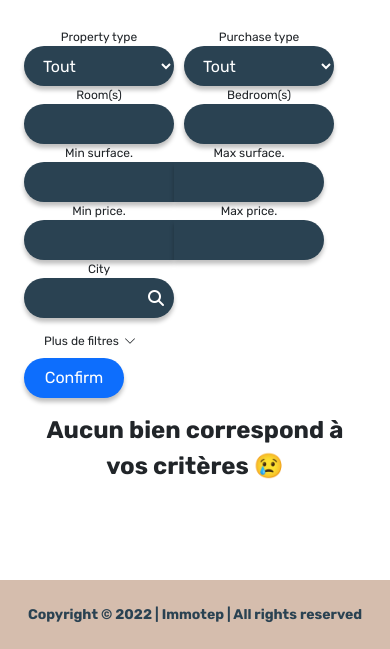
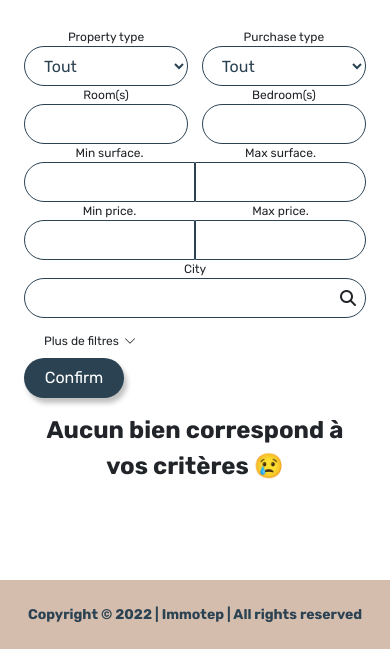
Before and after one commit to ImmotepOrga/Immotep, a Django app: page /annonces in a window 390 px wide. Shown: the part 386-1035 px from the top of the page. Run offline with Django 4.2, Linux system fonts and the light colour scheme; data that the repository does not hold is empty; parts of the project's set-up code (start-up, migrations or seed data) failed here and were passed over; some libraries are stand-ins or nearby versions.

Commit message:
Tri dans les styles + responsive filters

```diff
--- a/adverts/templates/adverts/properties_list.html
+++ b/adverts/templates/adverts/properties_list.html
@@ -13,7 +13,7 @@
     <div class="container">
         <form method="GET">
             <div class="filters">
-                <div class="filter">
+                <div class="filter mobile-m">
                     <label for="type-prop">{% translate "Property type" %}</label>
                     <select class="large" name="type-prop" id="type-prop">
                         <option value="">{% translate "All" %}</option>
@@ -29,7 +29,7 @@
                         <option value="achat">{% translate "For Sale" %}</option>
                     </select>
                 </div>
-                <div class="filter">
+                <div class="filter mobile-m">
                     <label for="pieces">{% translate "Room(s)" %}</label>
                     <input type="number" min="0" name="pieces" id="pieces">
                 </div>
@@ -57,14 +57,14 @@
                         <input type="number" min="0" name="max-price" id="max-price">
                     </div>
                 </div>
-                <div class="filter">
+                <div class="filter mobile-full">
                     <label for="city">{% translate "City" %}</label>
                     <div class="f-city">
                         <input class="large" type="text" name="city" id="city">
-                        <i class="fa-solid fa-magnifying-glass"></i>
+                        <i class="fa-solid fa-magnifying-glass text-dark"></i>
                     </div>
                 </div>
-                <button type="submit">{% translate "Confirm" %}</button>
+                <button type="submit" class="buttonCustom">{% translate "Confirm" %}</button>
             </div>
             <div class="secondary-filters accordion" id="accordionExample">
                 <div class="accordion-item">
@@ -75,7 +75,7 @@
                     </h2>
                     <div id="collapseOne" class="accordion-collapse collapse" aria-labelledby="headingOne" data-bs-parent="#accordionExample">
                     <div class="accordion-body">
-                        <div class="filter f-checkbox">
+                        <div class="filter f-checkbox mobile-m">
                             <input type="checkbox" name="furniture" id="furniture">
                             <label for="furniture">{% translate "Furnished" %}</label>
                         </div>
@@ -83,7 +83,7 @@
                             <input type="checkbox" name="balcony" id="balcony">
                             <label for="balcony">{% translate "Balcony" %}</label>
                         </div>
-                        <div class="filter f-checkbox">
+                        <div class="filter f-checkbox mobile-m">
                             <input type="checkbox" name="terrace" id="terrace">
                             <label for="terrace">{% translate "Terrace" %}</label>
                         </div>
--- a/static/adverts/styles/filters.css
+++ b/static/adverts/styles/filters.css
@@ -17,42 +17,28 @@
 .double-filter .filter.f-left {
     margin-right: 0;
 }
-.f-checkbox {
-    flex-direction: row;
-    align-items: center;
-    padding: 0 15px;
-    margin-bottom: 10px;
-    height: 40px;
-    font-size: 16px;
-    color: #FFFFFF;
-    border: none;
-    border-radius: 20px;
-    background-color: #2A4252;
-    box-shadow: 0px 4px 4px rgba(0, 0, 0, 0.25);
-}
-
 
 .filters > button {
     padding: 0 15px;
     height: 40px;
     width: 100px;
     font-size: 16px;
-    color: #FFFFFF;
-    border: none;
-    border-radius: 20px;
-    background-color: #0D6EFD;
-    box-shadow: 0px 4px 4px rgba(0, 0, 0, 0.25);
 }
-.filter input, .filter select {
+.filter input, .filter select, .f-checkbox {
     padding: 0 15px;
     height: 40px;
     width: 100px;
     font-size: 16px;
-    color: #FFFFFF;
-    border: none;
+    color: #2A4252;
+    border: 1px solid #2A4252;
     border-radius: 20px;
-    background-color: #2A4252;
-    box-shadow: 0px 4px 4px rgba(0, 0, 0, 0.25);
+    background-color: #fff;
+}
+.f-checkbox {
+    flex-direction: row;
+    align-items: center;
+    margin-bottom: 10px;
+    width: 150px;
 }
 .filter select.large, .filter input.large {
     width: 150px;
@@ -84,7 +70,7 @@
     color: #FFFFFF;
 }
 
-.accordion * {
+.accordion-item{
     border: none;
 }
 .accordion-header button, .accordion-header button:focus{
@@ -120,6 +106,28 @@
     }
 
     .filters input, .f-checkbox {
-      width: 150px !important;
+      width: 150px;
     }
+
 }
+@media screen and (max-width: 580px){
+    .filters > .filter, .filter.f-checkbox{
+        width:48%;
+    }
+    .filters > .double-filter, .filters > .filter.mobile-full, .filters > .filter.mobile-full > *{
+        width:100%;
+    }
+    .double-filter .f-left, .double-filter .f-right{
+        width:50%;
+    }
+    .filters > .filter select, .filters > .filter input, .double-filter .f-left input, .double-filter .f-right input{
+        width:100% !important;
+    }
+    .filter{
+        margin-right:0;
+    }
+    .filter.mobile-m{
+        margin-right:4%;
+    }
+
+}
--- a/static/adverts/styles/style.css
+++ b/static/adverts/styles/style.css
@@ -22,6 +22,24 @@ body::-webkit-scrollbar-thumb {
 body::-webkit-scrollbar {
     width: 8px !important;
     background-color: #fff !important;
+}
+
+/* STYLES GENERAUX */
+.borderCustom {
+    border: 2px solid #D5BDAD;
+    box-sizing: border-box;
+    box-shadow: 3px 5px 5px rgba(0, 0, 0, 0.25);
+    border-radius: 15px;
+    color: #2A4252;
+}
+
+.buttonCustom {
+    background-color:#2A4252;
+    border-radius: 30px;
+    box-shadow: 3px 5px 5px rgba(0, 0, 0, 0.25);
+    color:white;
+    border:0;
+    padding:10px 20px;
 }
 
 /* ADVERTS STYLE */
```
Also changed, not shown: adverts/templates/adverts/change-password.html (+2 -17 lines), adverts/templates/adverts/create_advert_form.html (+3 -19 lines), adverts/templates/adverts/delete_advert.html (deleted, +0 -17 lines), adverts/templates/adverts/favories.html (+1 -34 lines), adverts/templates/adverts/login.html (+4 -20 lines), adverts/templates/adverts/register.html (+5 -20 lines), adverts/templates/adverts/update_account.html (+5 -20 lines), adverts/templates/adverts/update_advert_form.html (+5 -20 lines).
